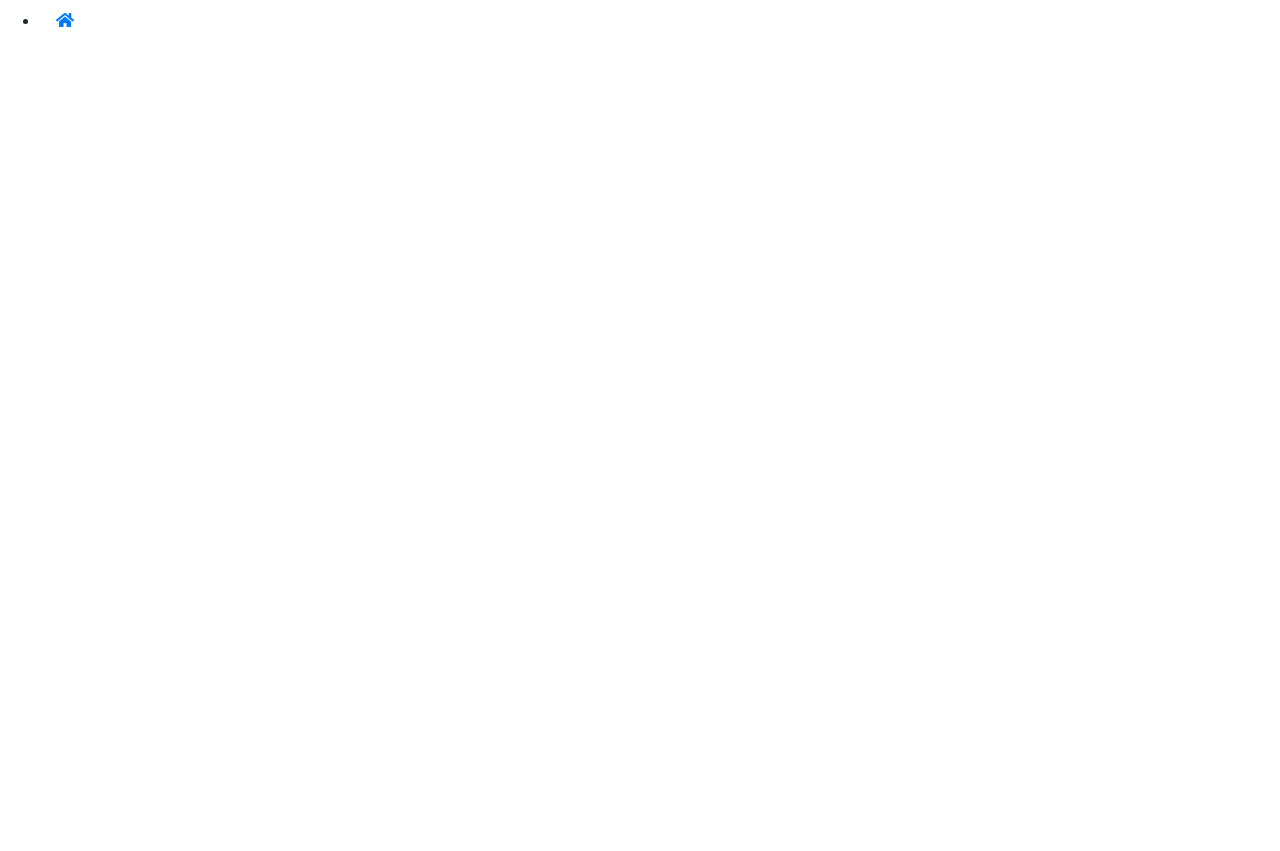
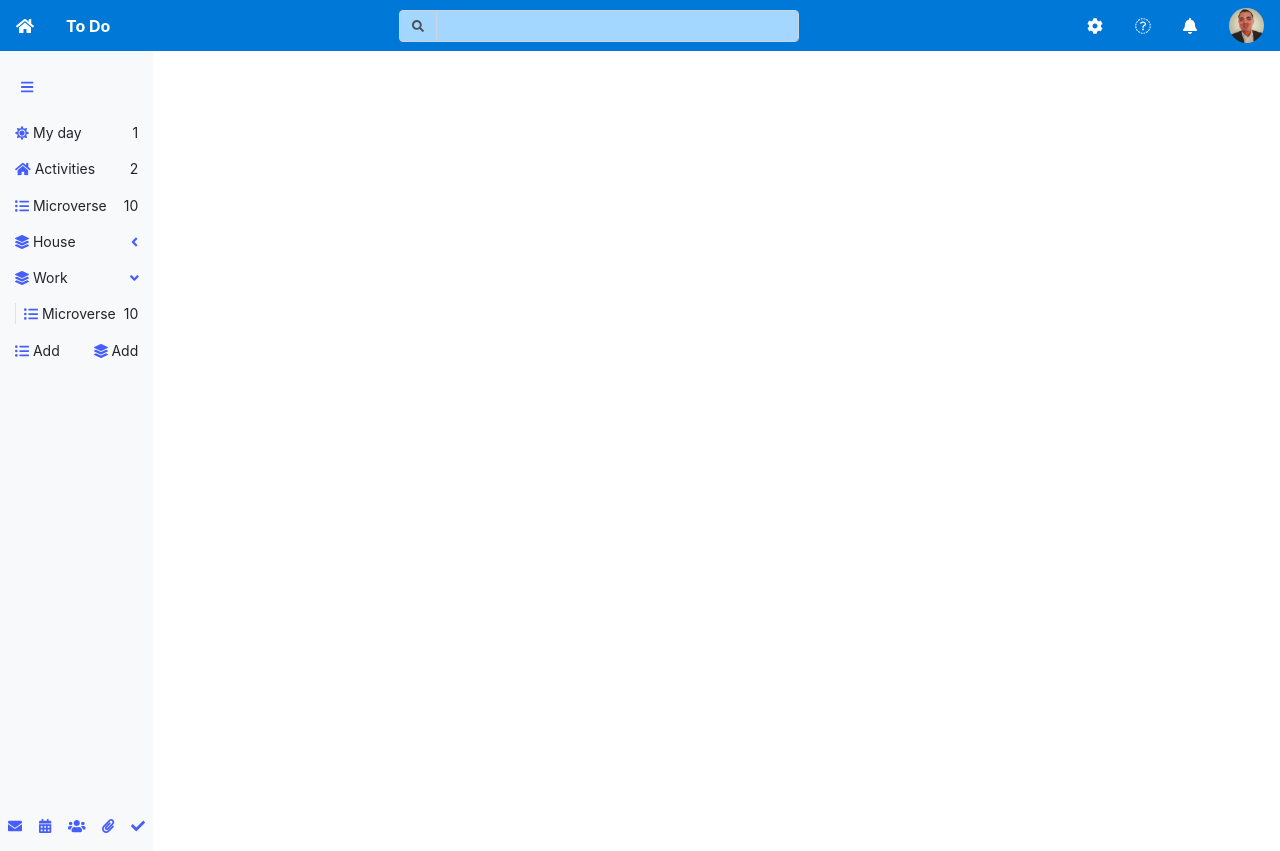
Before and after one commit to cristianCeamatu/microverse-js-todolist, a website built with webpack: page dist/index.html in a window 1280 px wide. Before the commit the page ends 800 px from the top, so only its background shows below. Built offline with nearby package versions, Linux system fonts and the light colour scheme.

Commit message:
Add top and side navs html and styles

```diff
--- a/src/assets/style.scss
+++ b/src/assets/style.scss
@@ -1,3 +1,70 @@
-body {
+$theme-primary: #0078D7;
+$text-theme-primary: #465efc;
+$text-theme-dark: #34373d;
 
+a {
+  color: inherit;
 }
+
+button,
+button:focus,
+button:active {
+  border: none;
+  background: inherit;
+  outline: none;
+}
+
+header {
+  background-color: $theme-primary;
+  color: #fff;
+  font-size: 16px;
+  font-weight: bold;
+
+  .input-group {
+    width: 100%;
+    min-width: 400px;
+
+    .input-group-text,
+    .form-control {
+      font-size: 12px;
+      background-color: lighten($theme-primary, 40%);
+    }
+
+    @media(max-width: 768px) {
+      min-width: 50px;
+    }
+
+  }
+}
+
+aside {
+  max-width: 25%;
+  word-break: break-all;
+  background: repeat-y 50% 0;
+  min-height: 100vh;
+  font-size: 14px;
+  position: relative;
+
+  svg,
+  button {
+    color: $text-theme-primary;
+  }
+
+  ul li {
+    margin-bottom: 15px;
+    display: flex;
+    align-items: center;
+    justify-content: space-between;
+
+    .count {
+      word-break: normal;
+    }
+  }
+
+  .side-nav-footer {
+    position: absolute;
+    bottom: 0;
+    left: 0;
+    right: 0;
+  }
+}
```
Also changed, not shown: dist/index.html, src/assets/images/avatar.jpg (added), 1 other file.
